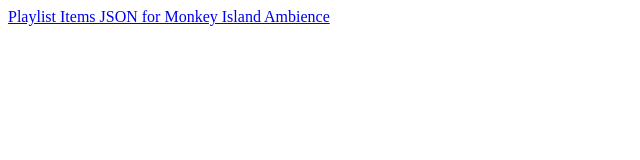
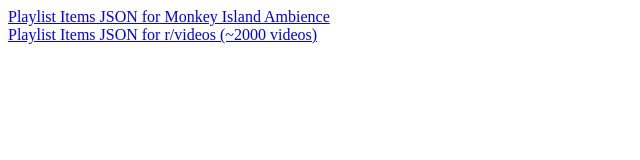
Before and after one commit to ThatGuySam/youtube-json-server, a website: page index.html in a window 1280 px wide. Shown: the whole page, without its empty margins (0-640 px from the left). Drawn offline with Linux system fonts and the light colour scheme.

Commit message:
Add r/video playlist example

```diff
--- a/index.html
+++ b/index.html
@@ -9,5 +9,8 @@
 </head>
 <body>
     <a href="/playlist-items/PL5m2E4NlwhJa_SJ4dcAZNxtr50PSkIAMI">Playlist Items JSON for Monkey Island Ambience</a>
+    <br>
+    <a href="/playlist-items/PL_3yUKBsaMOxCDcm2yt0Q1nHTnAYgTAAq">Playlist Items JSON for r/videos (~2000 videos)</a>
+    <br>
 </body>
 </html>
```
